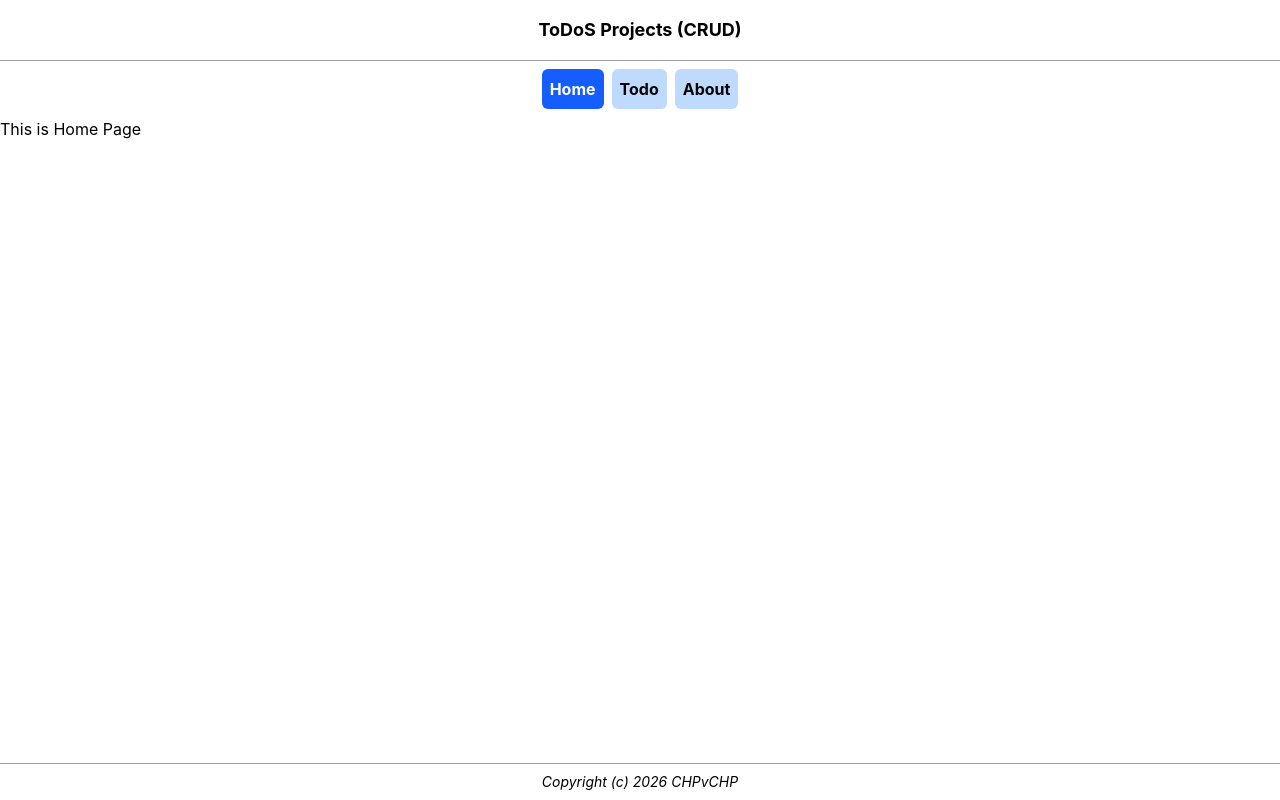
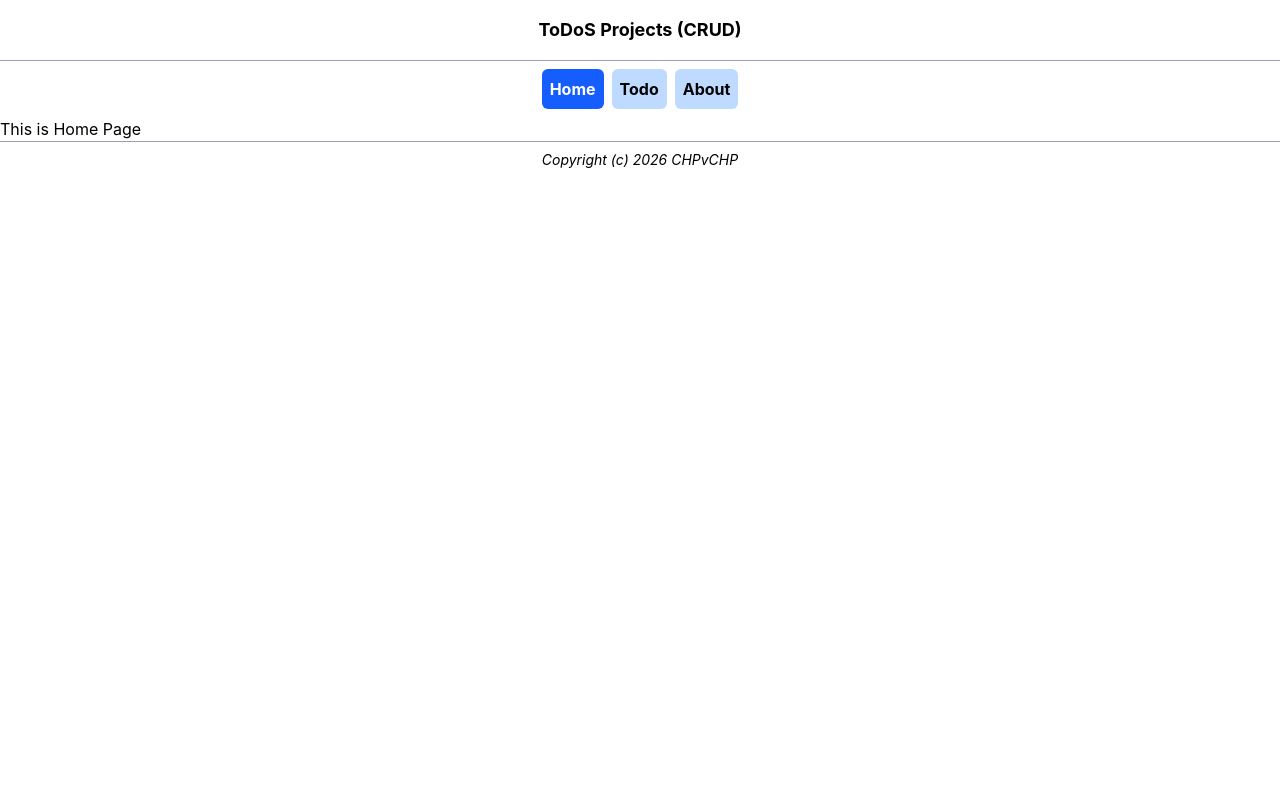
Before and after one commit to chpvchp/ToDoS_Project, a React (Vite) app in the folder frontend/: page / in a window 1280 px wide. Built offline with nearby package versions, Linux system fonts and the light colour scheme.

Commit message:
refactor(layout: restucture MainLayout with Outlet placement)

```diff
--- a/frontend/src/layouts/MainLayout.tsx
+++ b/frontend/src/layouts/MainLayout.tsx
@@ -9,9 +9,8 @@ export default function MainLayout() {
       <Header />
       <Nav />
 
-      <main className="flex-1">
-        <Outlet />
-      </main>
+      <Outlet />
+
       <Footer />
     </div>
   )
```
